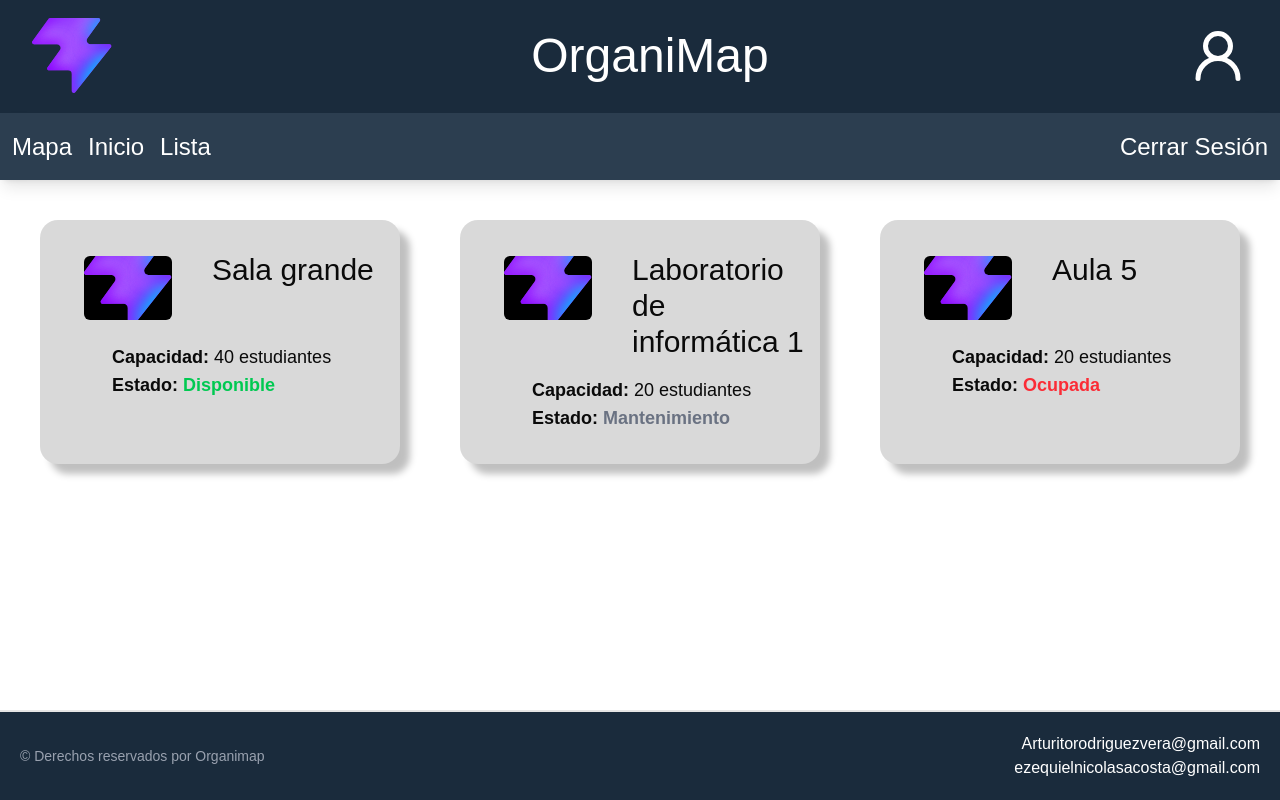
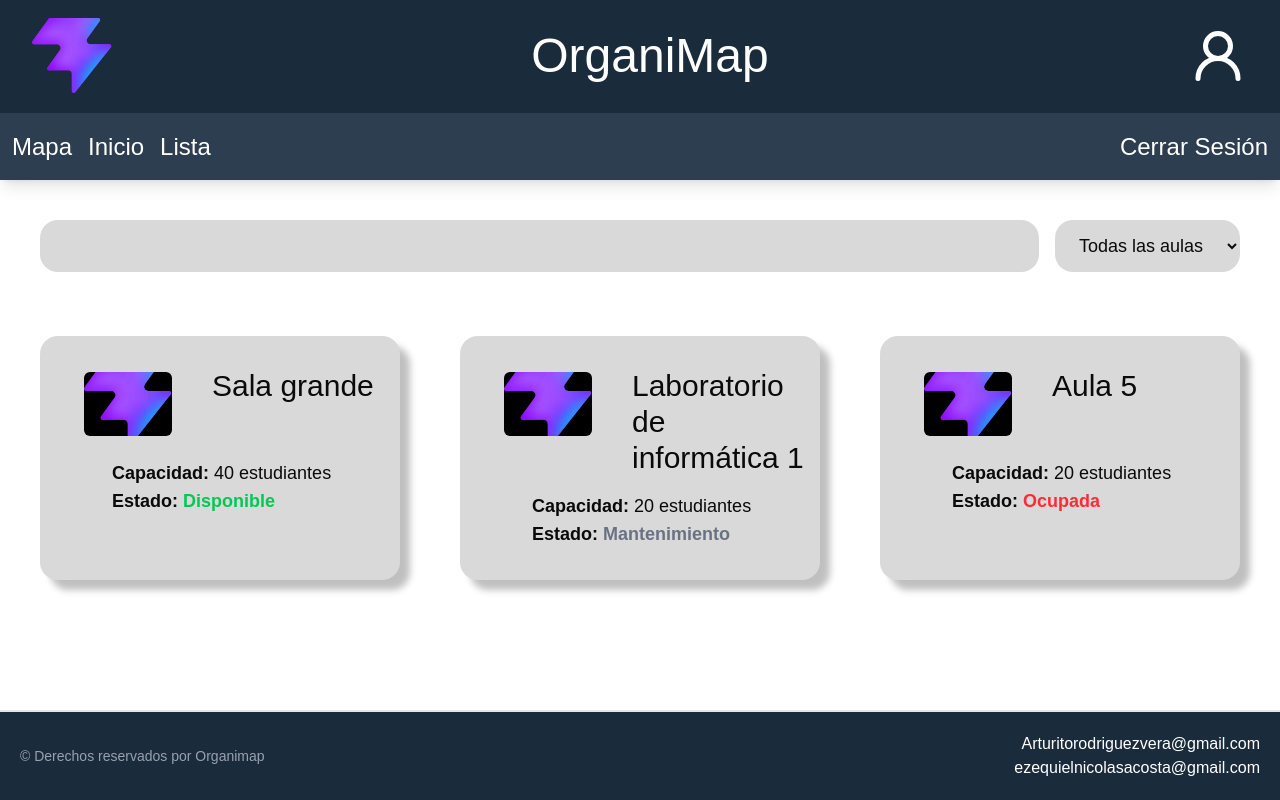
Before and after one commit to Santiago107R/organimap-frontend, a React (Vite) app: page /#/lista in a window 1280 px wide. Built offline with nearby package versions, Linux system fonts and the light colour scheme.

Commit message:
agregué un buscador y el filter

```diff
--- a/src/user/components/ClassroomCard.tsx
+++ b/src/user/components/ClassroomCard.tsx
@@ -1,5 +1,6 @@
-import { useState } from "react"
-import ClassroomModal from "./ClassroomModal"
+import { useState } from "react";
+import ClassroomModal from "./ClassroomModal";
+
 
 interface Props {
     shadow?: boolean;
--- /dev/null
+++ b/src/user/components/ClassroomFilters.tsx
@@ -0,0 +1,46 @@
+interface Props {
+    placeholder?: string;
+}
+
+const ClassroomFilters = ({ placeholder }: Props) => {
+
+    return (
+
+        <div className="flex flex-col lg:flex-row gap-4 mb-10">
+
+            <input
+                type="text"
+
+                placeholder={placeholder}
+
+                className=" bg-[#D9D9D9] px-5 py-3 rounded-2xl outline-none w-full text-lg "
+            />
+
+            <select
+                className=" bg-[#D9D9D9] px-5 py-3 rounded-2xl outline-none text-lg min-w-250px cursor-pointer "
+            >
+
+                <option>
+                    Todas las aulas
+                </option>
+
+                <option>
+                    Disponibles
+                </option>
+
+                <option>
+                    Ocupadas
+                </option>
+
+                <option>
+                    Mantenimiento
+                </option>
+
+            </select>
+
+        </div>
+
+    )
+}
+
+export default ClassroomFilters
--- a/src/user/pages/list/ListPage.tsx
+++ b/src/user/pages/list/ListPage.tsx
@@ -1,4 +1,6 @@
 import ClassroomCard from "@/user/components/ClassroomCard"
+import ClassroomFilters from "@/user/components/ClassroomFilters"
+
 
 const classrooms = [
   {
@@ -38,6 +40,9 @@ const classrooms = [
 const ListPage = () => {
   return (
     <div className="p-10 flex flex-col gap-6">
+      <div>
+        <ClassroomFilters/>
+      </div>
       <div className="grid grid-cols-1 md:grid-cols-2 lg:grid-cols-3 gap-15">
 
         {classrooms.map((room) => (
```
